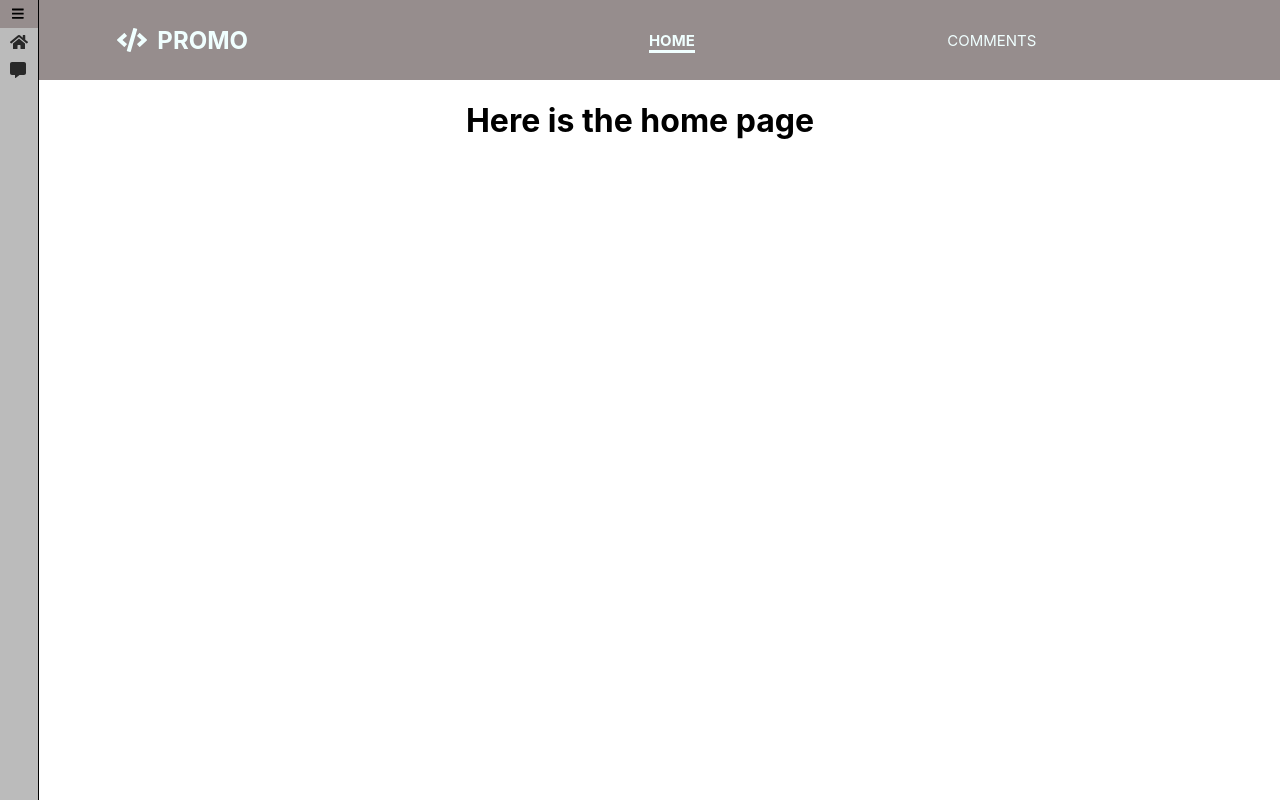
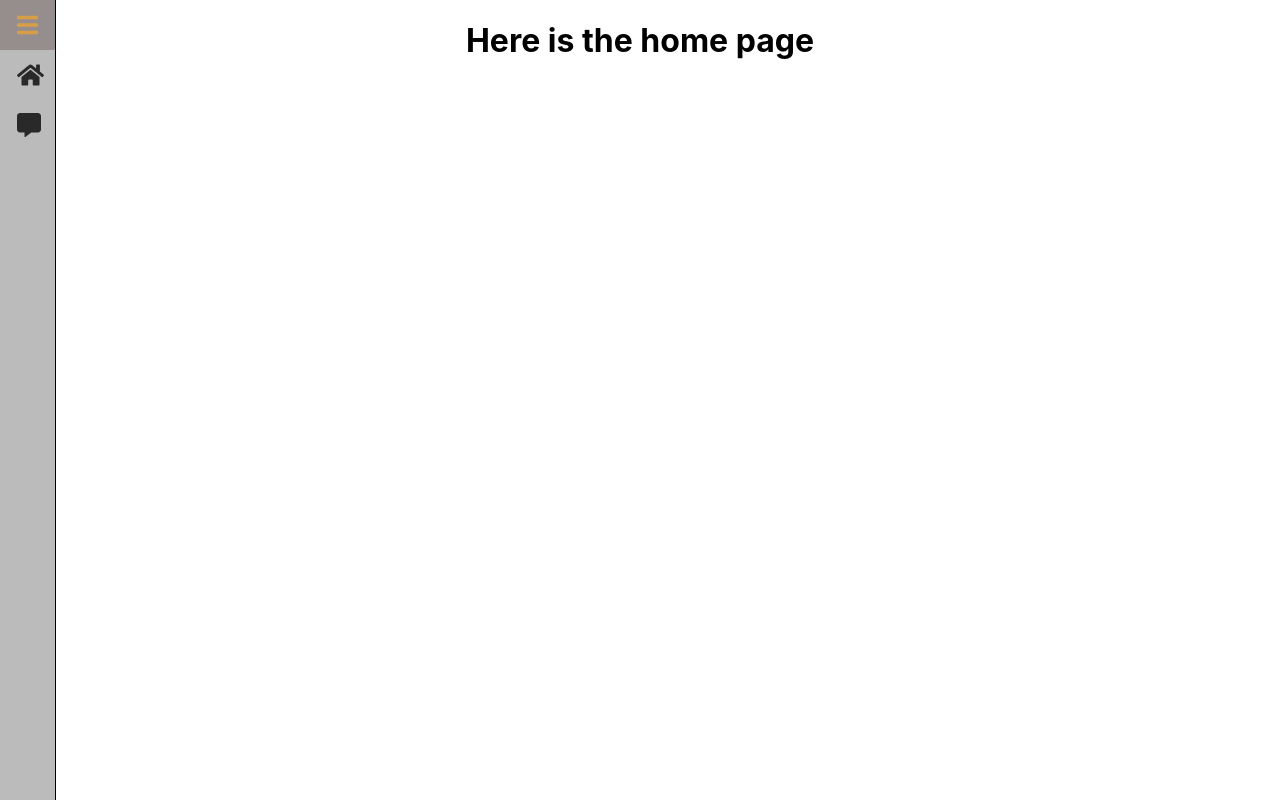
Before and after one commit to EK-machine/promo, a React (Create React App) app: page / in a window 1280 px wide. Built offline with nearby package versions, Linux system fonts and the light colour scheme.

Commit message:
shifted "open" logic on sidbar continer

```diff
--- a/src/components/Header.jsx
+++ /dev/null
@@ -1,37 +0,0 @@
-import React from 'react';
-import { NavLink } from 'react-router-dom';
-import { faCode } from '@fortawesome/free-solid-svg-icons';
-import { FontAwesomeIcon } from '@fortawesome/react-fontawesome';
-
-const Header = () => (
-  <div className="header">
-    <div className="header__logo-container">
-      <FontAwesomeIcon icon={faCode} className="header__logo-img" />
-      <p className="header__logo-text">promo</p>
-    </div>
-
-    <ul className="header__navbar">
-      <li>
-        <NavLink
-          to="/"
-          exact
-          activeClassName="header-link__is-active"
-          className="header__link"
-        >
-          Home
-        </NavLink>
-      </li>
-      <li>
-        <NavLink
-          to="/comment"
-          activeClassName="header-link__is-active"
-          className="header__link"
-        >
-          Comments
-        </NavLink>
-      </li>
-    </ul>
-  </div>
-);
-
-export default Header;
--- /dev/null
+++ b/src/components/Sidebar.jsx
@@ -0,0 +1,62 @@
+import React, { useState } from 'react';
+import { NavLink } from 'react-router-dom';
+import classNames from 'classnames';
+import {
+  faBars,
+  faTimes,
+  faHome,
+  faCommentAlt,
+} from '@fortawesome/free-solid-svg-icons';
+import { FontAwesomeIcon } from '@fortawesome/react-fontawesome';
+
+const sidebarButtonData = [
+  {
+    id: 1,
+    url: '/',
+    text: 'home',
+    icon: <FontAwesomeIcon icon={faHome} />,
+  },
+  {
+    id: 2,
+    url: '/comment',
+    text: 'comment',
+    icon: <FontAwesomeIcon icon={faCommentAlt} />,
+  },
+];
+
+function Sidebar() {
+  const [isOpen, setIsOpen] = useState(false);
+  const toggleSidebar = () => setIsOpen(!isOpen);
+  const sidebarButtonClasses = classNames('sidebar', {
+    'sidebar__is-open': isOpen,
+  });
+  return (
+    <div className={sidebarButtonClasses}>
+      <button onClick={toggleSidebar} type="button" className="sidebar__toggle">
+        <FontAwesomeIcon
+          icon={isOpen ? faTimes : faBars}
+          className="sidebar__toggle-button"
+        />
+      </button>
+      <ul className="sidebar__button-container">
+        {sidebarButtonData.map(({ id, url, text, icon }) => (
+          <>
+            <li key={id} className="sidebar__button-item">
+              <NavLink
+                exact
+                to={url}
+                className="sidebar__button-link"
+                activeClassName="sidebar__active-link"
+              >
+                <div className="sidebar__button-logo">{icon}</div>
+                <p>{text}</p>
+              </NavLink>
+            </li>
+          </>
+        ))}
+      </ul>
+    </div>
+  );
+}
+
+export default Sidebar;
--- a/src/components/sidebar/Sidebar.jsx
+++ /dev/null
@@ -1,37 +0,0 @@
-import React, { useState } from 'react';
-import { Link } from 'react-router-dom';
-import classNames from 'classnames';
-import { faBars, faTimes } from '@fortawesome/free-solid-svg-icons';
-import { FontAwesomeIcon } from '@fortawesome/react-fontawesome';
-import { sidebarButtonData } from './sidebarButtonData';
-
-const Sidebar = () => {
-  const [sidebarIsOpen, setSidebarIsOpen] = useState(false);
-  const sidebarToggle = () =>
-    sidebarIsOpen ? setSidebarIsOpen(false) : setSidebarIsOpen(true);
-  const sidebarButtonClasses = classNames('sidebar__button-link', {
-    'sidebar__button-open': sidebarIsOpen,
-  });
-  return (
-    <div className="sidebar">
-      <button onClick={sidebarToggle} type="button" className="sidebar__toggle">
-        <FontAwesomeIcon icon={sidebarIsOpen ? faTimes : faBars} />
-      </button>
-      <ul className="sidebar__button-container">
-        {sidebarButtonData.map((buttonData) => {
-          const { id, url, text, icon } = buttonData;
-          return (
-            <li key={id}>
-              <Link to={url} className={sidebarButtonClasses}>
-                <div className="sidebar__button-logo">{icon}</div>
-                <p>{text}</p>
-              </Link>
-            </li>
-          );
-        })}
-      </ul>
-    </div>
-  );
-};
-
-export default Sidebar;
--- a/src/components/sidebar/sidebarButtonData.jsx
+++ /dev/null
@@ -1,18 +0,0 @@
-import React from 'react';
-import { faHome, faCommentAlt } from '@fortawesome/free-solid-svg-icons';
-import { FontAwesomeIcon } from '@fortawesome/react-fontawesome';
-
-export const sidebarButtonData = [
-  {
-    id: 1,
-    url: '/',
-    text: 'home',
-    icon: <FontAwesomeIcon icon={faHome} />,
-  },
-  {
-    id: 2,
-    url: '/comment',
-    text: 'comment',
-    icon: <FontAwesomeIcon icon={faCommentAlt} />,
-  },
-];
--- a/src/index.css
+++ b/src/index.css
@@ -12,53 +12,11 @@ code {
     monospace;
 }
 
-.header {
-  display: flex;
-  justify-content: space-around;
-  box-sizing: border-box;
-  background-color: rgb(150, 141, 141);
-  align-items: center;
-  min-height: 10vh;
-}
-
-.header__logo-container {
-  display: flex;
-  justify-content: space-between;
-  align-items: center;
-}
-
-.header__logo-img {
-  color: azure;
-  font-size: 24px;
-  margin-right: 10px;
-}
-
-.header__logo-text {
-  color: azure;
-  font-size: 24px;
-  font-weight: bolder;
-  text-transform: uppercase;
-}
-
-.header__navbar {
-  width: 50%;
-  display: flex;
-  justify-content: space-around;
-  align-items: center;
-  list-style: none;
-}
-
-.header-link__is-active {
-  font-weight: bolder;
-  border-bottom: 3px solid azure;
-}
-
-.header__link {
-  text-decoration: none;
-  color: azure;
-  font-size: 15px;
-  text-transform: uppercase;
-  transition: 0.2s;
+:root {
+  --background-color: rgb(187, 187, 187);
+  --background-hover-color: rgb(150, 141, 141);
+  --active-color: rgb(216, 158, 71);
+  --text-color: rgb(41, 41, 41);
 }
 
 .sidebar {
@@ -66,19 +24,27 @@ code {
   position: absolute;
   top: 0;
   left: 0;
-  background-color: rgb(187, 187, 187);
-  color: rgb(41, 41, 41);
+  background-color: var(--background-color);
+  color: var(--text-color);
   text-align: left;
   height: 100%;
+  overflow: hidden;
+  width: 55px;
+  transition-duration: 200ms;
+}
+
+.sidebar__is-open {
+  width: 230px;
 }
 
 .sidebar__toggle {
+  font-size: 3vh;
   display: flex;
   justify-content: flex-start;
+  padding: 0px 15px 0px 17px;
   align-items: center;
-  height: 28px;
-  padding: 0px 10px 0px 12px;
-  background-color: rgb(187, 187, 187);
+  height: 50px;
+  background-color: var(--background-color);
   border: currentColor;
   outline: none;
   cursor: pointer;
@@ -86,34 +52,57 @@ code {
 }
 
 .sidebar__toggle:hover {
-  background-color: rgb(150, 141, 141);
+  background-color: var(--background-hover-color);
+  color: var(--active-color);
 }
 
 .sidebar__button-container {
   margin: 0;
   list-style: none;
-  color: rgb(41, 41, 41);
+  color: var(--text-color);
   padding: 0;
+}
+
+.sidebar__button-item {
+  position: relative;
+  overflow: hidden;
 }
 
 .sidebar__button-link {
   display: flex;
   flex-direction: row;
   align-items: center;
-  height: 28px;
-  padding: 0px 10px;
-  cursor: pointer;
-  width: 18px;
-  overflow: hidden;
-  transition-duration: 0.5s;
+  height: 50px;
+  padding: 0px 17px;
+  font-size: 3vh;
+  position: relative;
+  transition: 0.35s ease color;
+  z-index: 1;
 }
 
-.sidebar__button-link:hover {
-  background-color: rgb(150, 141, 141);
+.sidebar__button-link::before {
+  content: '';
+  display: block;
+  z-index: -1;
+  position: absolute;
+  left: -100%;
+  top: 0;
+  width: 100%;
+  height: 100%;
+  border-right: solid 5px var(--active-color);
+  box-sizing: border-box;
+  background-color: var(--background-hover-color);
+  transition: 0.35s ease left;
 }
 
-.sidebar__button-open {
-  width: 110px;
+.sidebar__button-link:hover::before {
+  left: 0px;
+  color: var(--active-color);
+}
+
+.sidebar__active-link {
+  color: aqua;
+  font-weight: bolder;
 }
 
 .sidebar__button-logo {
@@ -121,7 +110,7 @@ code {
 }
 
 .sidebar__button-container a {
-  color: rgb(41, 41, 41);
+  color: var(--text-color);
   text-align: left;
   text-decoration: none;
   text-transform: uppercase;
--- a/src/pages/CommentPage.jsx
+++ b/src/pages/CommentPage.jsx
@@ -1,4 +1,6 @@
 import React from 'react';
 
-const CommentPage = () => <h1>Here are the comments</h1>;
+function CommentPage() {
+  return <h1>Here are the comments</h1>;
+}
 export default CommentPage;
--- a/src/pages/HomePage.jsx
+++ b/src/pages/HomePage.jsx
@@ -1,4 +1,6 @@
 import React from 'react';
 
-const HomePage = () => <h1>Here is the home page</h1>;
+function HomePage() {
+  return <h1>Here is the home page</h1>;
+}
 export default HomePage;
--- a/src/pages/NotFoundPage.jsx
+++ b/src/pages/NotFoundPage.jsx
@@ -1,9 +1,11 @@
 import React from 'react';
 
-const NotFoundPage = () => (
-  <>
-    <h1>404</h1>
-    <h4>Here is an error</h4>
-  </>
-);
+function NotFoundPage() {
+  return (
+    <>
+      <h1>404</h1>
+      <h4>Here is an error</h4>
+    </>
+  );
+}
 export default NotFoundPage;
--- a/src/pages/PagesContainer.jsx
+++ b/src/pages/PagesContainer.jsx
@@ -1,15 +1,14 @@
 import React from 'react';
 import { BrowserRouter, Route, Switch } from 'react-router-dom';
-import Sidebar from '../components/sidebar/Sidebar';
-import Header from '../components/Header';
+import Sidebar from '../components/Sidebar';
 
 import HomePage from './HomePage';
 import CommentPage from './CommentPage';
 import NotFoundPage from './NotFoundPage';
 
-const PagesContainer = () => (
+function PagesContainer() {
+  return (
     <BrowserRouter>
-    <Header />
       <Sidebar />
       <Switch>
         <Route exact path="/" component={HomePage} />
@@ -18,5 +17,6 @@ const PagesContainer = () => (
       </Switch>
     </BrowserRouter>
   );
+}
 
 export default PagesContainer;
```
Lines whose indentation alone changed are shown as unchanged.
